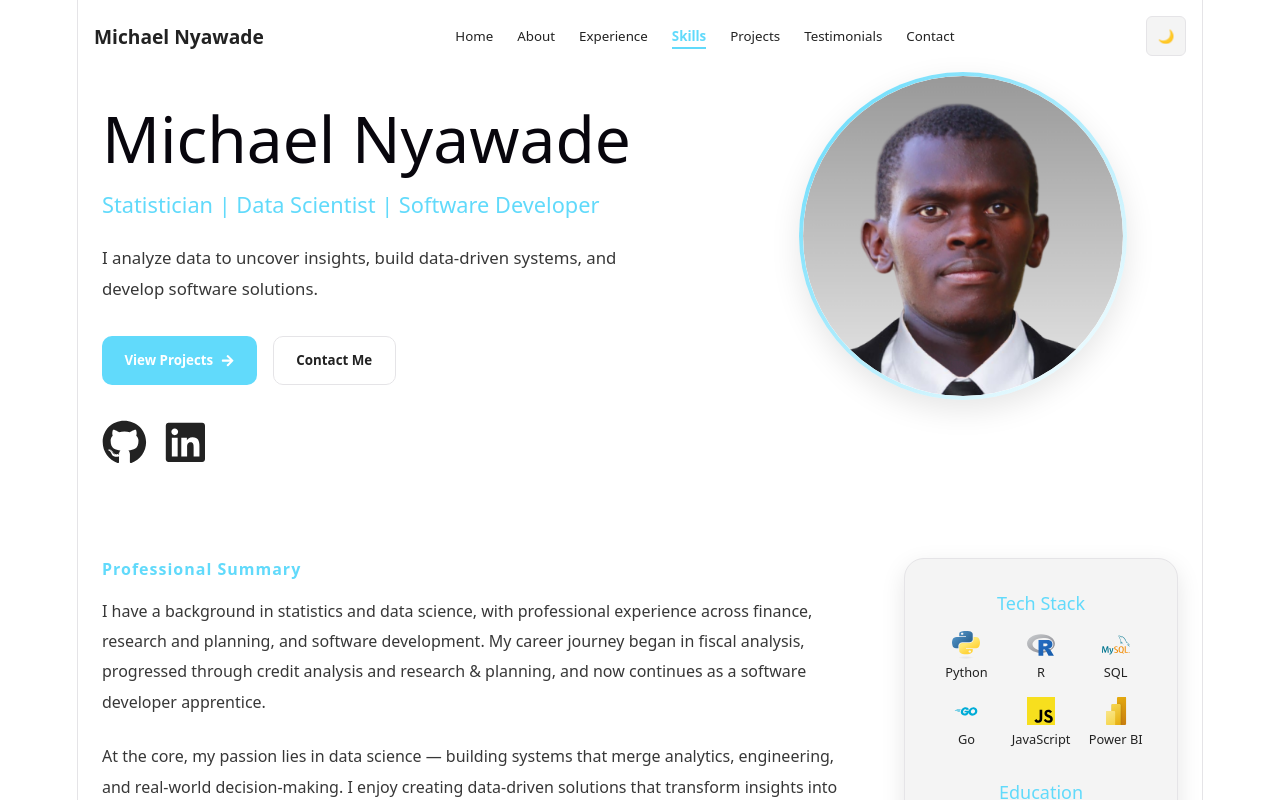
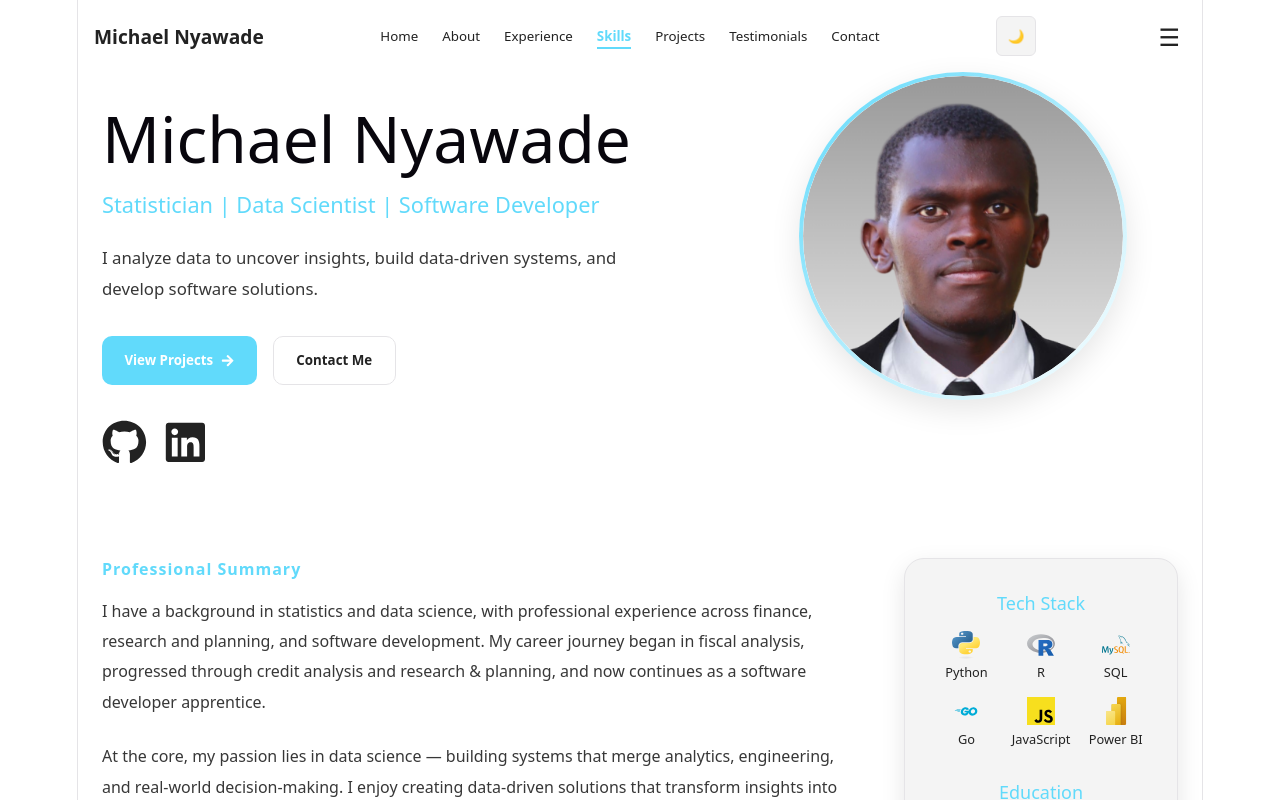
Before and after one commit to Michael-Nyawade/Michael-Nyawade.github.io, a React (Vite) app: page / in a window 1280 px wide. Shown: the top 800 px of the page. Built offline with nearby package versions, Linux system fonts and the light colour scheme.

Commit message:
Fixed mobile hamburger menu visibility by removing inline display override

```diff
--- a/src/components/NavBar.jsx
+++ b/src/components/NavBar.jsx
@@ -145,7 +145,7 @@ export default function NavBar() {
       <ThemeToggle />
 
       {/* Mobile hamburger */}
-      <div className="mobile-menu" style={{ display: "none", cursor: "pointer" }}>
+      <div className="mobile-menu" style={{ cursor: "pointer" }}>
         <button
           onClick={() => setMenuOpen(!menuOpen)}
           style={{
```
